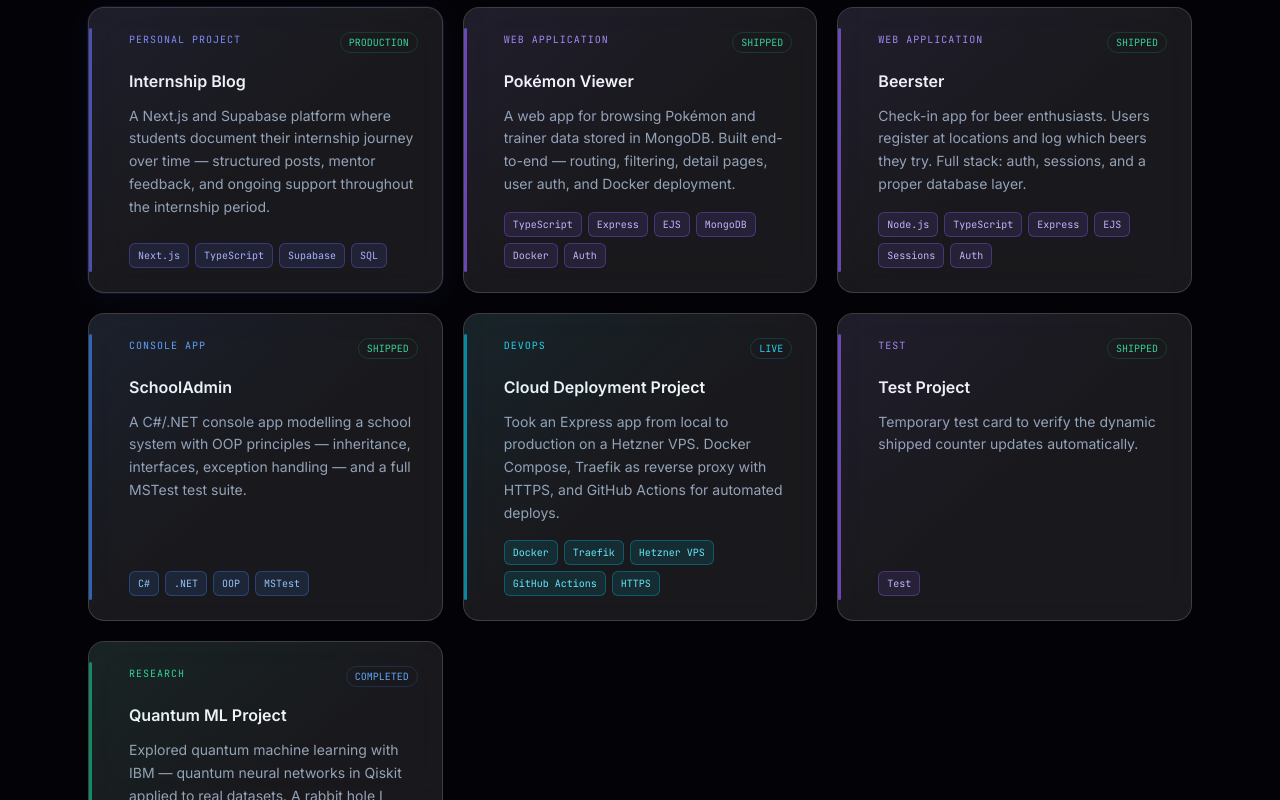
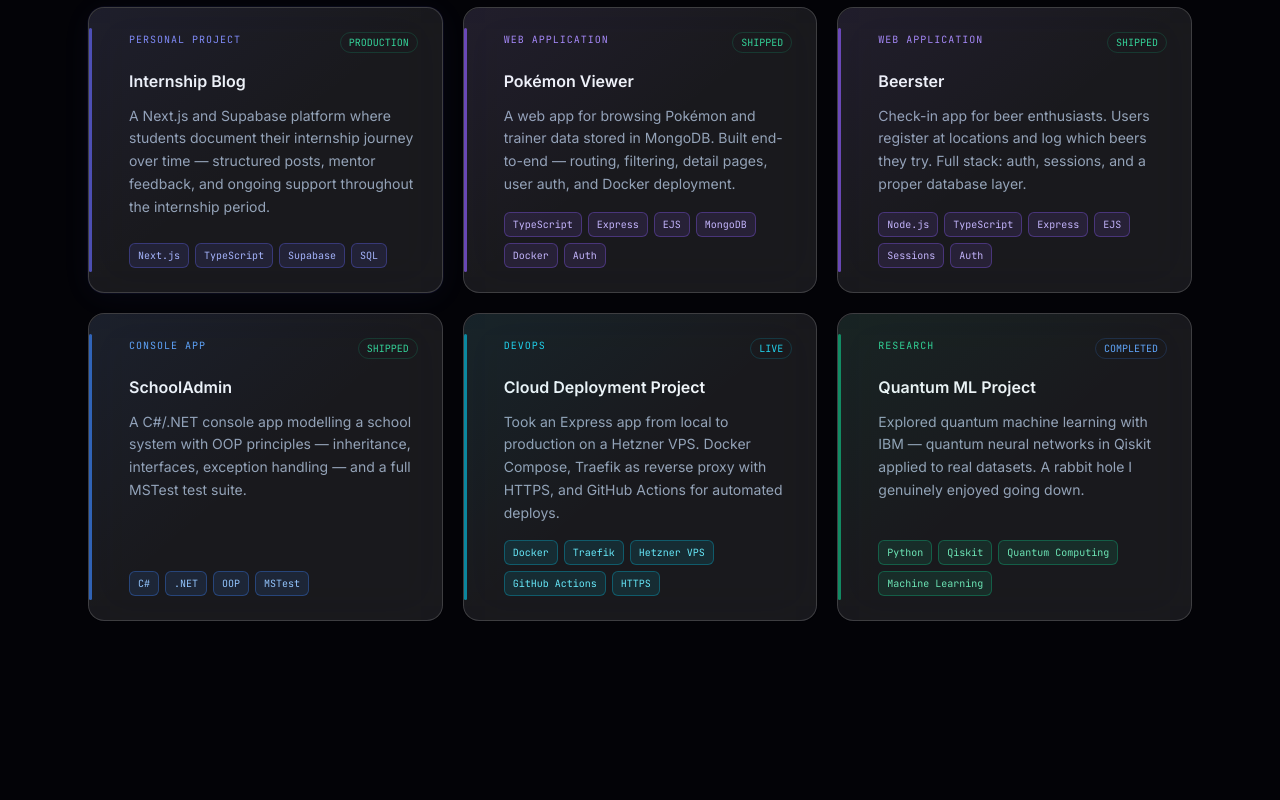
Before and after one commit to ThomasDelbrouck1/Portfolio, a Next.js app: page / in a window 1280 px wide. Shown: the part 2000-2800 px from the top of the page. Built offline with nearby package versions, Linux system fonts and the light colour scheme.

Commit message:
chore: remove test card

```diff
--- a/data/content.ts
+++ b/data/content.ts
@@ -75,14 +75,6 @@
     status: "Live",
     accent: "cyan",
     repo: "https://github.com/ThomasDelbrouck1/CloudProject",
-  },
-  {
-    name: "Test Project",
-    description: "Temporary test card to verify the dynamic shipped counter updates automatically.",
-    tech: ["Test"],
-    category: "Test",
-    status: "Shipped",
-    accent: "violet",
   },
   {
     name: "Quantum ML Project",
```
